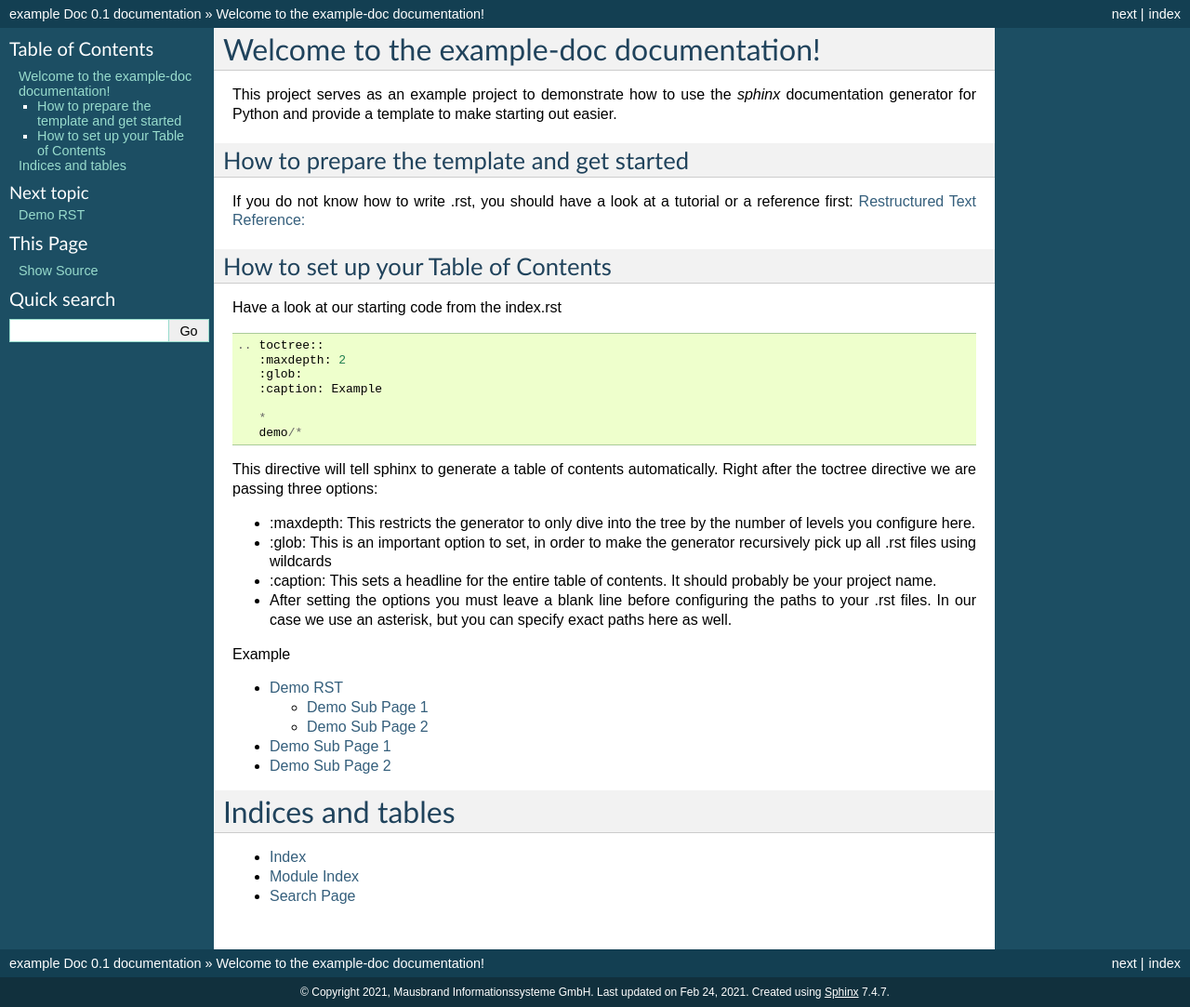
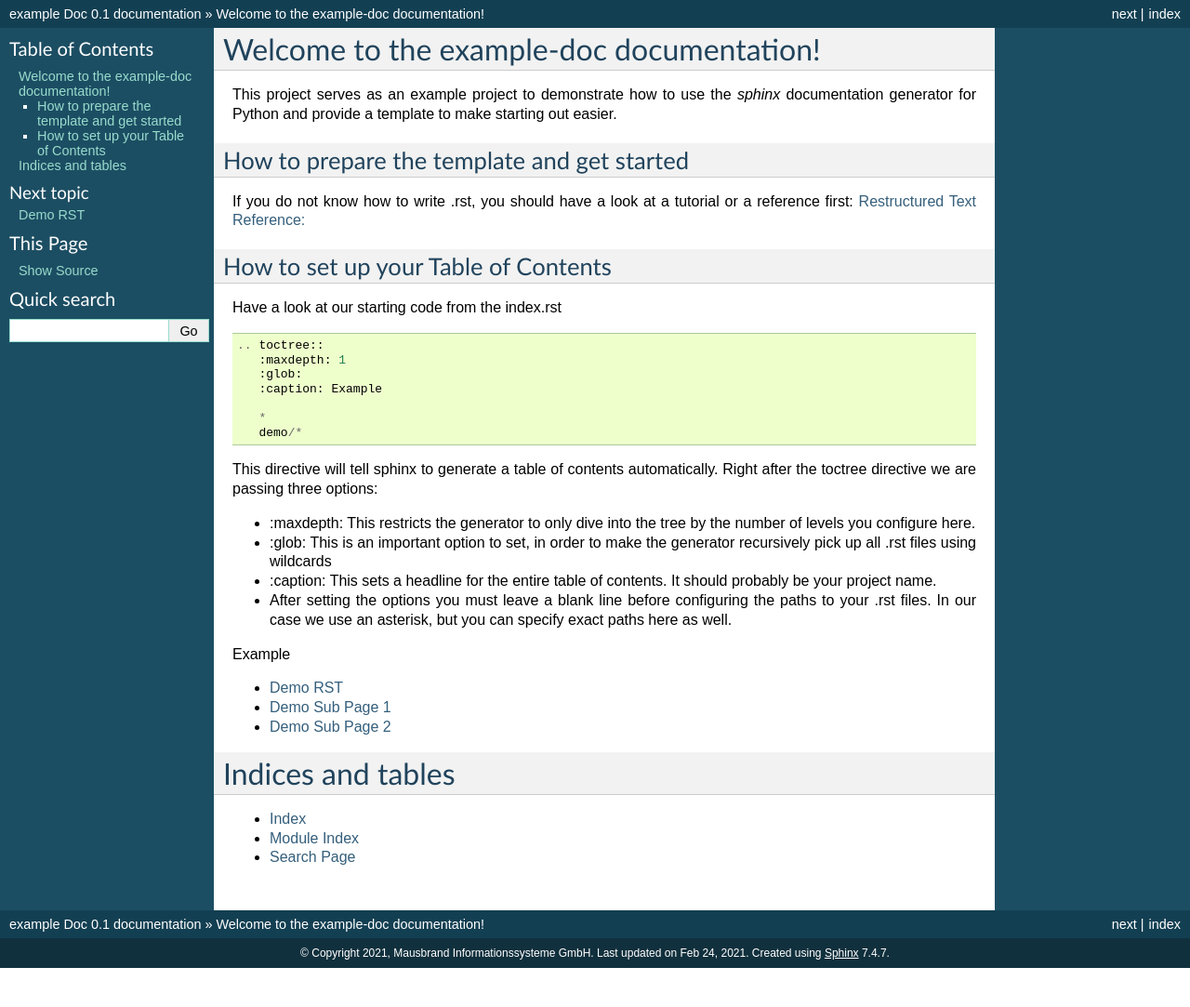
Before and after one commit to mausbrand/python-library-template, a Sphinx documentation site: the page built from docs/index.rst, in a window 1280 px wide. Shown: the whole page at 93% size. Built offline with Sphinx 7.4.7, drawn with Linux system fonts in a browser that asks for light colours; after the commit the page ends 1041 px from its top, so only the background shows below that.

Commit message:
dfghdfgh

```diff
--- a/docs/demo/demo.rst
+++ b/docs/demo/demo.rst
@@ -5,8 +5,7 @@ Demo RST
 This is a demonstration of how a nested table of contents can be generated
 
 .. toctree::
-   :maxdepth: 2
+   :maxdepth: 1
    :glob:
-   :caption: Demo Demo Demo Demo
 
    *
--- a/docs/demo/demo1.rst
+++ b/docs/demo/demo1.rst
@@ -1,3 +1,5 @@
 ===============
 Demo Sub Page 1
 ===============
+
+This is a page belonging to the Demo RST ToC
--- a/docs/demo/demo2.rst
+++ b/docs/demo/demo2.rst
@@ -1,3 +1,5 @@
 ===============
 Demo Sub Page 2
 ===============
+
+This is a page belonging to the Demo RST ToC
--- a/docs/index.rst
+++ b/docs/index.rst
@@ -16,7 +16,7 @@ How to set up your Table of Contents
 Have a look at our starting code from the index.rst ::
 
     .. toctree::
-       :maxdepth: 2
+       :maxdepth: 1
        :glob:
        :caption: Example
 
@@ -33,7 +33,7 @@ Right after the toctree directive we are passing three options:
   In our case we use an asterisk, but you can specify exact paths here as well.
 
 .. toctree::
-   :maxdepth: 2
+   :maxdepth: 1
    :glob:
    :caption: Example
 
```
